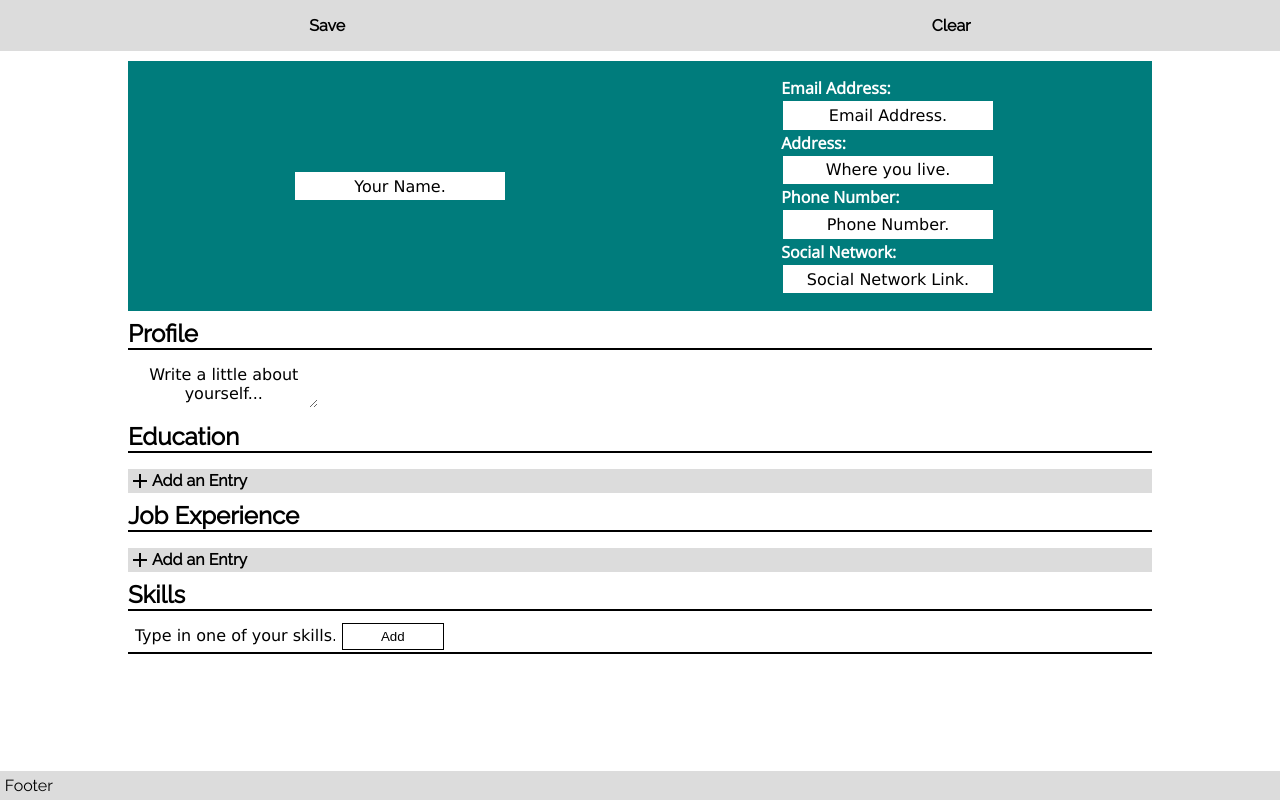
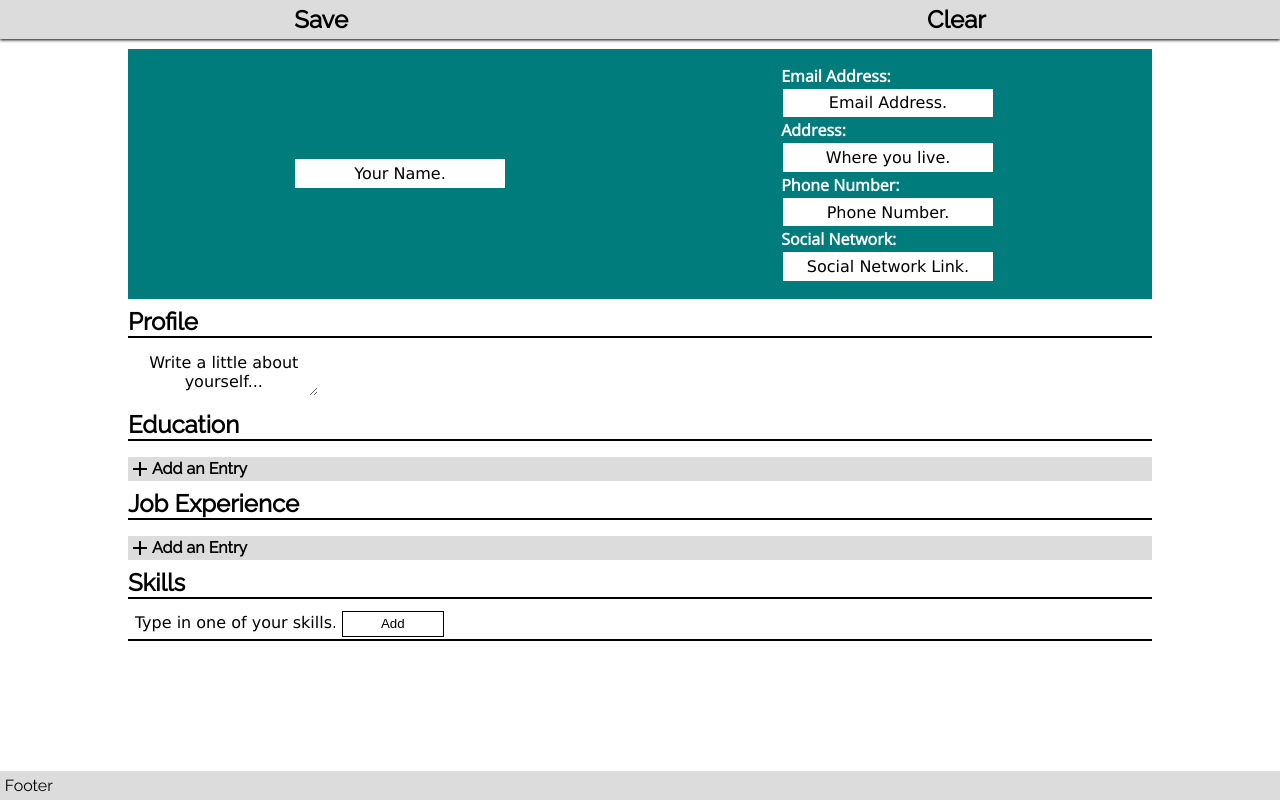
Before and after one commit to carloshrm/make-cv-tool, a React (Create React App) app: page / in a window 1280 px wide. Built offline with nearby package versions, Linux system fonts and the light colour scheme.

Commit message:
css and readme details

```diff
--- a/src/styles/App.css
+++ b/src/styles/App.css
@@ -1,5 +1,6 @@
 @import url("https://fonts.googleapis.com/css2?family=Open+Sans&display=swap");
 @import url("https://fonts.googleapis.com/css2?family=Raleway&display=swap");
+
 body {
   -webkit-font-smoothing: antialiased;
   -moz-osx-font-smoothing: grayscale;
@@ -16,10 +17,12 @@ body {
   top: 0;
   background-color: gainsboro;
   list-style-type: none;
-  padding: 1rem;
+  padding: 0.3rem;
   margin-bottom: 10px;
   width: 100vw;
+  font-size: 1.5rem;
   justify-content: space-around;
+  box-shadow: 0 1px 3px black;
 }
 #top_nav li {
   font-weight: bold;
```
Also changed, not shown: 1 other file (tests, documents, lock files or other folders).
